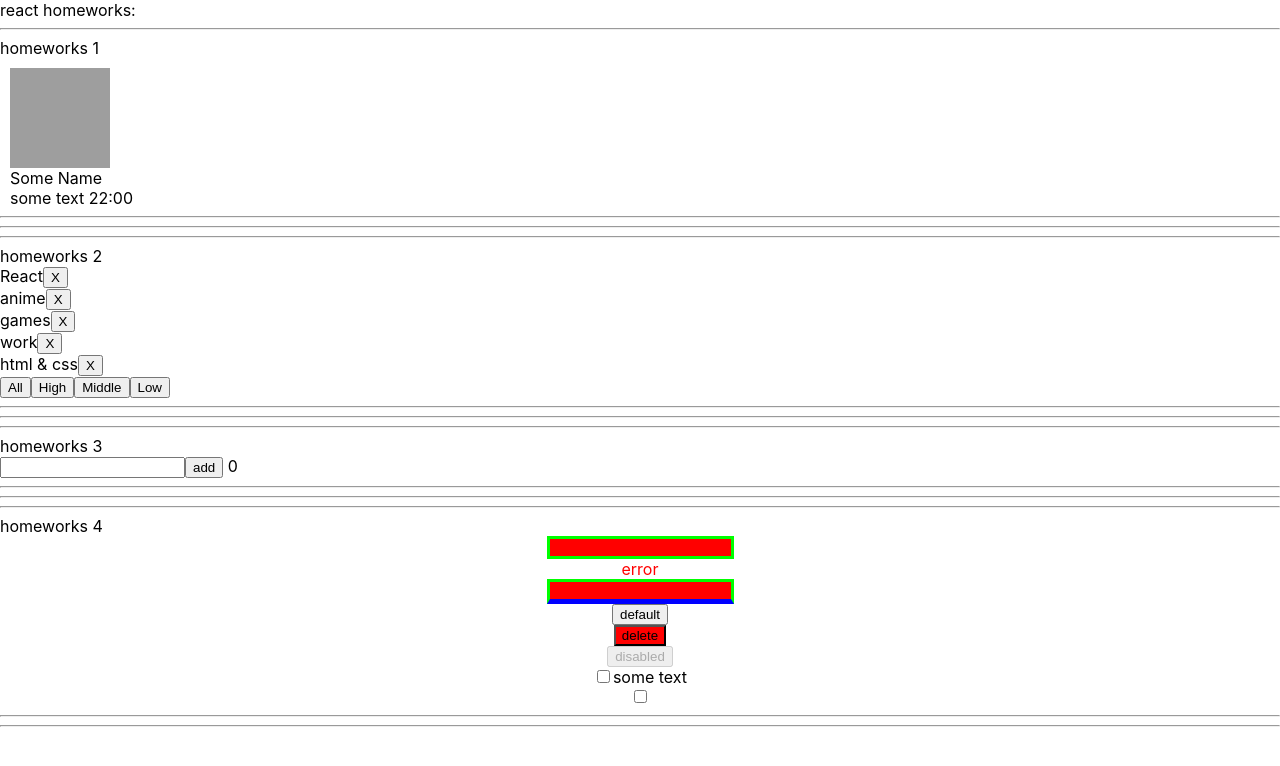
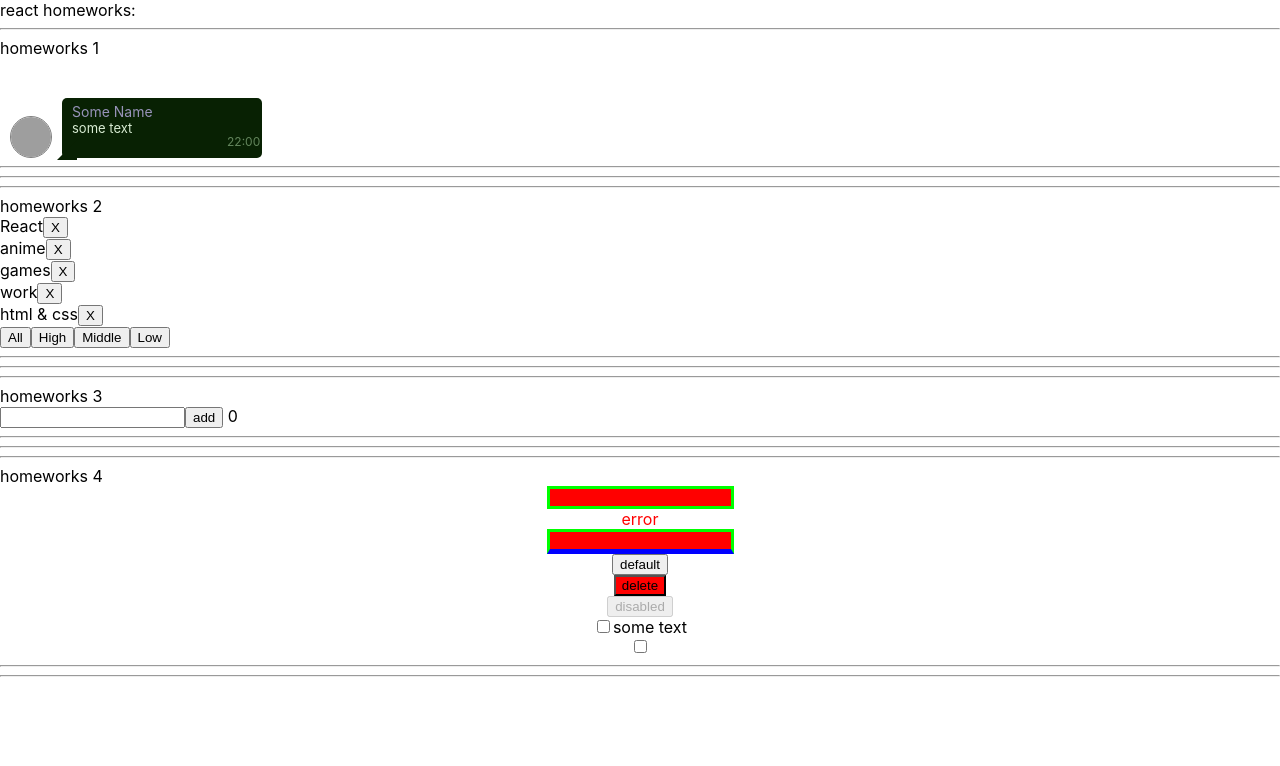
Before and after one commit to KirillDolzhenkov/homework-front-1, a React (Create React App) app: page / in a window 1280 px wide. Shown: the top 766 px of the page. Built offline with nearby package versions, Linux system fonts and the light colour scheme; grey boxes are pictures that could not be loaded.

Commit message:
completed HW1's message bubble

```diff
--- a/src/p2-homeworks/h1/Message.module.css
+++ b/src/p2-homeworks/h1/Message.module.css
@@ -1,9 +1,102 @@
+/*:root {
+    --main-light-color: #f9bbb1;
+    --main-dark-color: #481b0b;
+    --main-background-color: black;
+}
+
 .message {
     margin: 10px 0 0 10px;
+    width: 80vh;
+    height: 80vh;
+    border: solid black;
+    display: flex;
+    justify-content: center;
+    flex-direction: row;
+    text-align: center;
 }
 
 .img{
-    display: block;
+    display: flex;
     height: 100px;
     width: 100px;
 }
+
+.messageBlock {
+
+    !*border: solid black;*!
+    height: 20%;
+    width: 40%;
+    background-color: var(--main-dark-color);
+    border-radius: 10%;
+}
+
+
+.leftPoint{
+    width: 0;
+    height: 0;
+    border-left: 2vh solid transparent;
+    border-right: 2vh solid transparent;
+    border-top: 10vh solid var(--main-dark-color);
+    top: 45%;
+    left: -10%;
+    transform: rotate(60deg);
+}*/
+.message {
+    margin: 10px 0 0 10px;
+
+}
+
+.img {
+    display: block;
+    width: 40px;
+    height: 40px;
+    border-radius: 30px;
+    border: 1px solid gray;
+    float: left;
+    margin: 48px 10px 0 0;
+}
+
+.content {
+    height: 55px;
+    width: 190px;
+    background-color: #082103;
+    float: left;
+    margin-top: 30px;
+    border-radius: 5px;
+    padding-left: 10px;
+    padding-top: 5px;
+}
+
+.content::after {
+    content: "";
+    z-index: 0;
+    position: absolute;
+    top: 140px;
+    left: 57px;
+    border: 10px solid transparent;
+    border-right: 10px solid #082103;
+    border-bottom: 10px solid #082103;
+}
+
+.name {
+    color: #9793B9;
+    font-size: 14px;
+}
+
+.text {
+    color: #D8ECD3;
+    font-size: 13px;
+}
+
+.time {
+    color: #63855c;
+    position: relative;
+    left: 155px;
+    bottom: 2px;
+    z-index: 1;
+    font-size: 12px;
+}
+
+.clear {
+    clear: both;
+}
--- a/src/p2-homeworks/h1/Message.tsx
+++ b/src/p2-homeworks/h1/Message.tsx
@@ -1,5 +1,5 @@
 import React from 'react'
-import styles from "./Message.module.css";
+import s from "./Message.module.css";
 
 type MessagePropsType = {
     avatar: string
@@ -9,14 +9,28 @@ type MessagePropsType = {
 }
 
 const Message: React.FC<MessagePropsType> = (props) => {
+
     return (
-        <div className={styles.message}>
+       /* <div className={s.message}>
             <div>
-                <img className={styles.img} src={props.avatar}/>
+                <img className={s.img} src={props.avatar}/>
             </div>
-            <div>{props.name}</div>
-            <span>{props.message} </span>
-            <span>{props.time}</span>
+            <div className={`${s.leftPoint} `}></div>
+            <div className={`${s.messageBlock}`}>
+                <div>{props.name}</div>
+                <div >{props.message} </div>
+                <div>{props.time}</div>
+            </div>
+        </div>*/
+        <div className={s.message}>
+            <img className={s.img} alt='Текст' src={props.avatar}/>
+            <div className={s.content}>
+                <div className={s.name}>{props.name}</div>
+                <div className={s.text}>{props.message}</div>
+                <div className={s.time}>{props.time}</div>
+            </div>
+
+            <div className={s.clear}></div>
 
         </div>
     )
```
